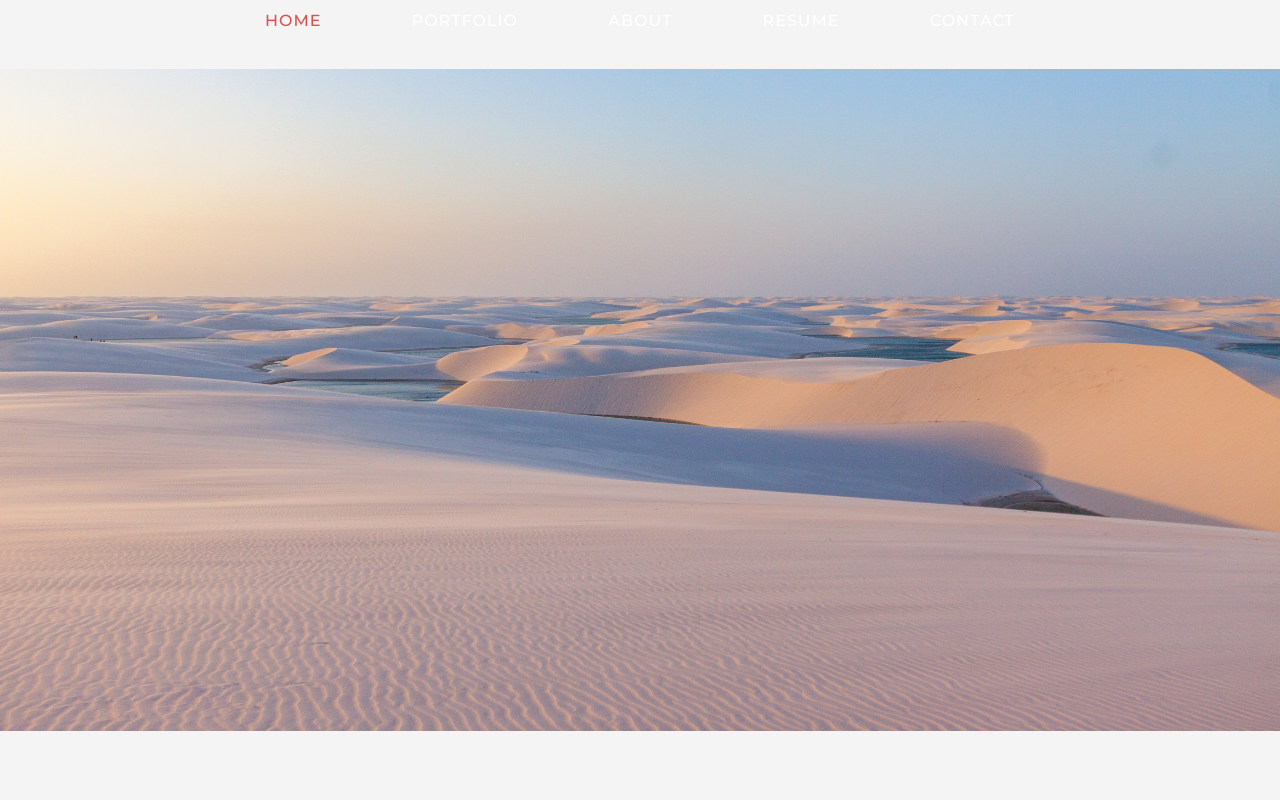
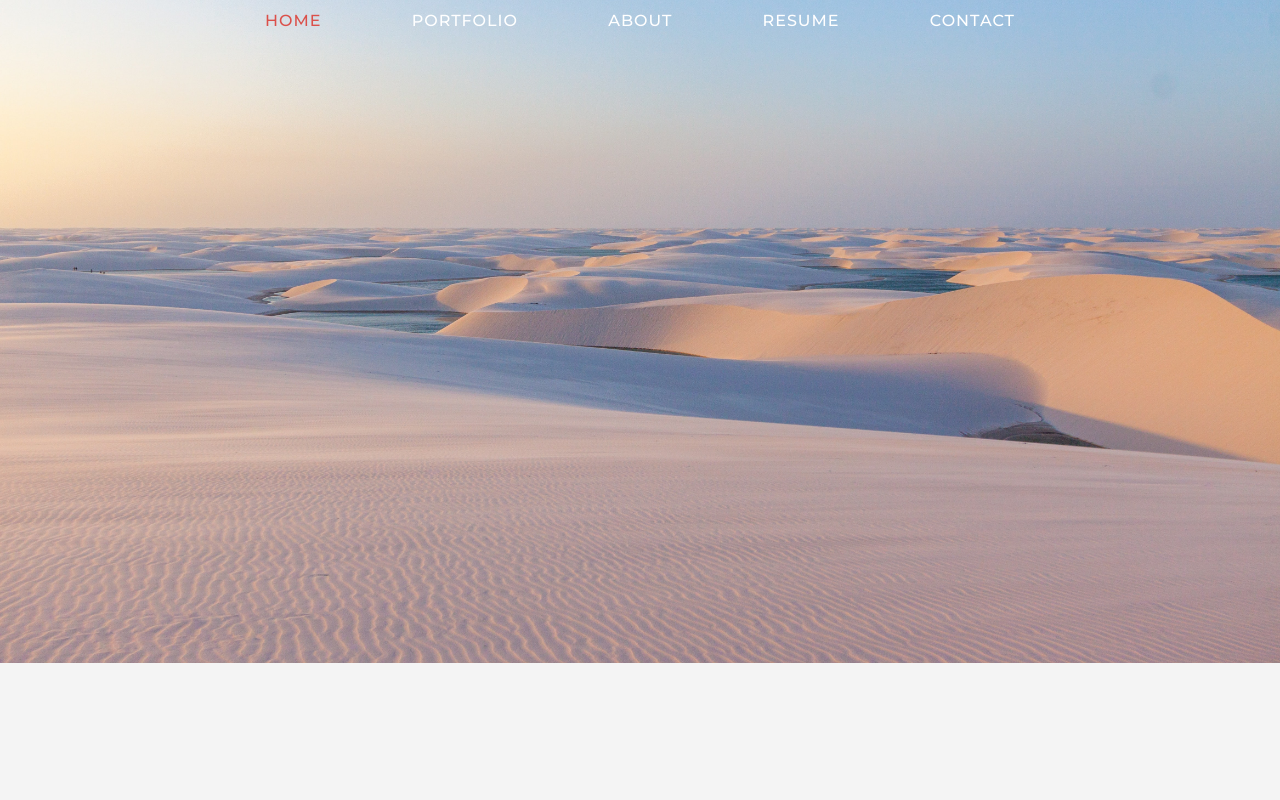
Before and after one commit to huntj0n/p_1.0.1, a React (Create React App) app: page / in a window 1280 px wide. Shown: the top 800 px of the page. Built offline with nearby package versions, Linux system fonts and the light colour scheme.

Commit message:
home img debugging

```diff
--- a/src/Components/Home.css
+++ b/src/Components/Home.css
@@ -26,6 +26,7 @@
     align-items: center;
     position: relative;
     overflow: hidden;
+    background-size: cover;
 }
 .home__imageContainer:after {
     content: '';
@@ -34,11 +35,15 @@
     position: absolute ;
     top: 0;
     right: 0;
-    background-color: white;
+    background-color: #424348;
 }
 .home__imageContainer > img {
     width: 100%;
     position: absolute;
+    top: 0;
+    left: 0;
+    display: block;
+    object-fit: contain;
 }
 
 
```
